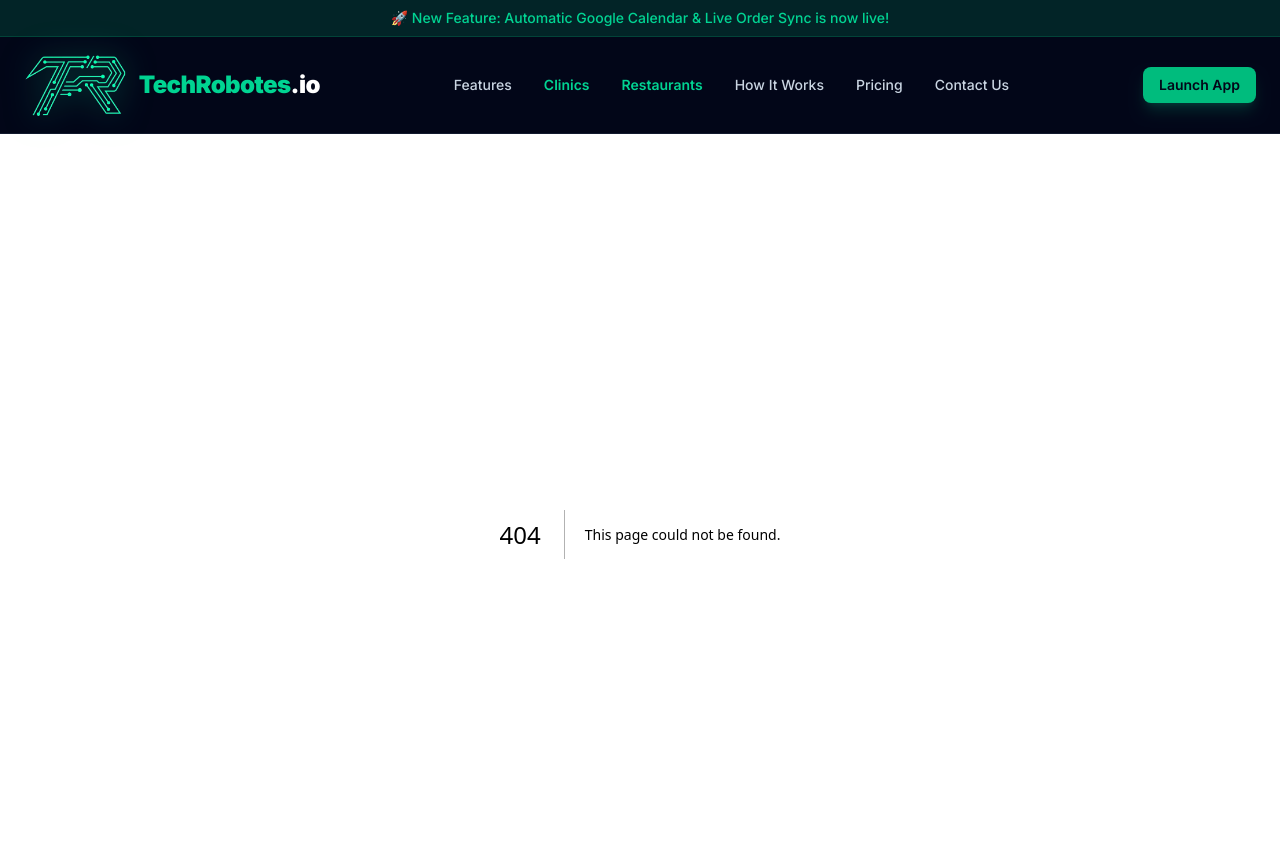
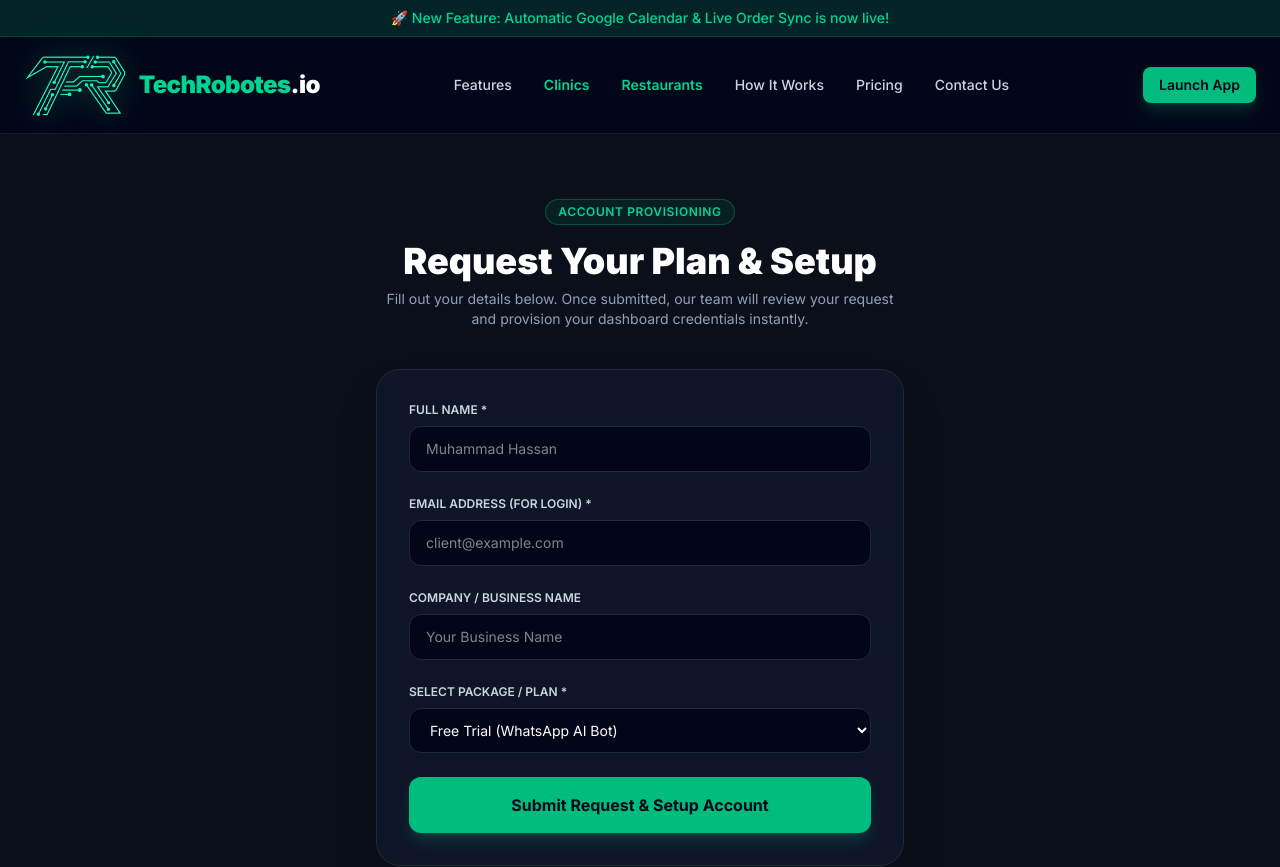
Before and after one commit to techrobotes/techrobotes-website, a Next.js app: page /request-plan in a window 1280 px wide. Before the commit this address had no page. Shown: the top 867 px of the page. Built offline with nearby package versions, Linux system fonts and the light colour scheme.

Commit message:
Add production-ready request plan form with Formspree

```diff
--- /dev/null
+++ b/app/request-plan/page.tsx
@@ -0,0 +1,126 @@
+'use client';
+
+import React, { useState } from 'react';
+
+export default function RequestPlanPage() {
+  const [submitted, setSubmitted] = useState(false);
+  const [loading, setLoading] = useState(false);
+
+  async function handleSubmit(e) {
+    e.preventDefault();
+    setLoading(true);
+
+    const form = e.target;
+    const data = new FormData(form);
+
+    try {
+      // Replace https://formspree.io/f/your-formspree-id with your actual Formspree endpoint if desired,
+      // or handle the post request.
+      const response = await fetch('https://formspree.io/f/mbggppbj', {
+        method: 'POST',
+        body: data,
+        headers: {
+          'Accept': 'application/json'
+        }
+      });
+
+      if (response.ok) {
+        setSubmitted(true);
+      } else {
+        alert('Something went wrong. Please try again.');
+      }
+    } catch (error) {
+      console.error(error);
+      alert('Network error. Please try again.');
+    } finally {
+      setLoading(false);
+    }
+  }
+
+  return (
+    <div className="bg-[#0b0f19] text-slate-100 min-h-screen py-16">
+      <div className="max-w-xl mx-auto px-6">
+        <div className="text-center mb-10">
+          <span className="inline-block px-3 py-1 bg-emerald-500/10 border border-emerald-500/30 text-emerald-400 text-xs font-semibold rounded-full uppercase tracking-wider mb-4">
+            Account Provisioning
+          </span>
+          <h1 className="text-3xl sm:text-4xl font-black text-white mb-2">Request Your Plan &amp; Setup</h1>
+          <p className="text-slate-400 text-sm">
+            Fill out your details below. Once submitted, our team will review your request and provision your dashboard credentials instantly.
+          </p>
+        </div>
+
+        {submitted ? (
+          <div className="bg-slate-900 border border-emerald-500/30 p-8 rounded-3xl text-center shadow-xl">
+            <div className="text-4xl mb-4">🎉</div>
+            <h3 className="text-2xl font-bold text-white mb-2">Request Submitted Successfully!</h3>
+            <p className="text-slate-400 text-sm mb-6">
+              Thank you! We have received your information. Your account will be activated and your login credentials will be emailed to you shortly.
+            </p>
+            <a
+              href="/"
+              className="inline-block bg-slate-800 hover:bg-slate-700 text-white font-semibold px-6 py-3 rounded-xl text-sm transition-all"
+            >
+              Back to Home
+            </a>
+          </div>
+        ) : (
+          <form onSubmit={handleSubmit} className="bg-slate-900/80 border border-slate-800 p-8 rounded-3xl space-y-6 shadow-2xl">
+            <div>
+              <label className="block text-xs font-semibold text-slate-300 uppercase mb-2">Full Name *</label>
+              <input
+                type="text"
+                name="name"
+                required
+                placeholder="Muhammad Hassan"
+                className="w-full bg-slate-950 border border-slate-800 rounded-xl px-4 py-3 text-white text-sm focus:outline-none focus:border-emerald-500 transition-all"
+              />
+            </div>
+
+            <div>
+              <label className="block text-xs font-semibold text-slate-300 uppercase mb-2">Email Address (For Login) *</label>
+              <input
+                type="email"
+                name="email"
+                required
+                placeholder="client@example.com"
+                className="w-full bg-slate-950 border border-slate-800 rounded-xl px-4 py-3 text-white text-sm focus:outline-none focus:border-emerald-500 transition-all"
+              />
+            </div>
+
+            <div>
+              <label className="block text-xs font-semibold text-slate-300 uppercase mb-2">Company / Business Name</label>
+              <input
+                type="text"
+                name="company"
+                placeholder="Your Business Name"
+                className="w-full bg-slate-950 border border-slate-800 rounded-xl px-4 py-3 text-white text-sm focus:outline-none focus:border-emerald-500 transition-all"
+              />
+            </div>
+
+            <div>
+              <label className="block text-xs font-semibold text-slate-300 uppercase mb-2">Select Package / Plan *</label>
+              <select
+                name="plan"
+                className="w-full bg-slate-950 border border-slate-800 rounded-xl px-4 py-3 text-white text-sm focus:outline-none focus:border-emerald-500 transition-all"
+              >
+                <option value="Free Trial">Free Trial (WhatsApp AI Bot)</option>
+                <option value="Starter Plan">Starter Plan</option>
+                <option value="Pro Plan">Pro Plan</option>
+                <option value="Enterprise Plan">Enterprise Plan</option>
+              </select>
+            </div>
+
+            <button
+              type="submit"
+              disabled={loading}
+              className="w-full bg-emerald-500 hover:bg-emerald-400 text-slate-950 font-bold py-4 rounded-xl transition-all shadow-lg shadow-emerald-500/20 text-center cursor-pointer"
+            >
+              {loading ? 'Submitting Details...' : 'Submit Request & Setup Account'}
+            </button>
+          </form>
+        )}
+      </div>
+    </div>
+  );
+}
```
